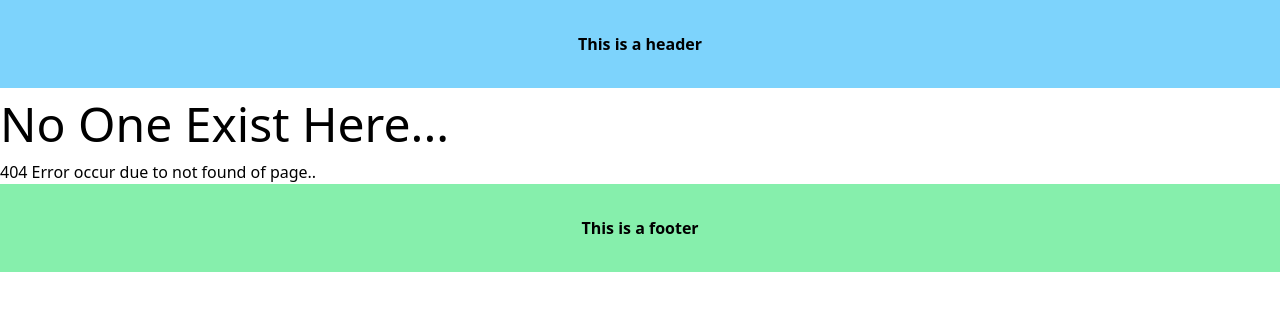
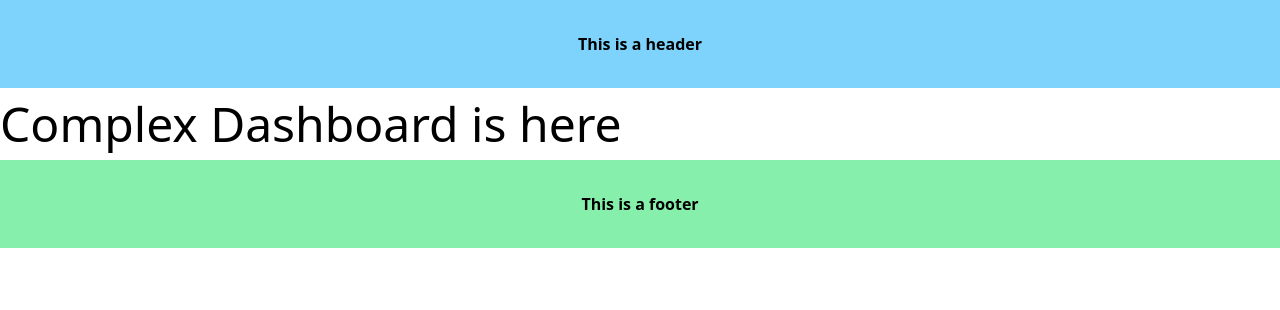
Before and after one commit to HamzaShabir0786/NEXT_JS, a Next.js app: page /complex-dashboard in a window 1280 px wide. Before the commit this address had no page. Shown: the top 310 px of the page. Built offline with nearby package versions, Linux system fonts and the light colour scheme.

Commit message:
next js notes

```diff
--- a/src/app/blog/loading.tsx
+++ b/src/app/blog/loading.tsx
@@ -1,6 +1,6 @@
 
 
-// Loading.tsx also special file such as layout, not-found, template, error .
+// Loading.tsx is also a special file such as layout, not-found, template, error .
 
 export default function Loading() {
   return <h1>Loading...</h1>;
--- /dev/null
+++ b/src/app/complex-dashboard/layout.tsx
@@ -0,0 +1,7 @@
+export default function DashboardLayout({children}:{children:React.ReactNode}){
+return(
+    <>
+    <div>{children}</div>
+    </>
+)
+}
--- /dev/null
+++ b/src/app/complex-dashboard/page.tsx
@@ -0,0 +1,3 @@
+export default function ComplexDashboardPage() {
+  return <h1>Complex Dashboard is here</h1>;
+}
--- a/src/app/order-product/page.tsx
+++ b/src/app/order-product/page.tsx
@@ -7,6 +7,10 @@ export default function OrderProduct() {
   const handleClick = () => {
     console.log("placing your order");
     router.push("/");
+    // router.back();
+    // router.forward();
+    // router.refresh();
+    // router.replace();
   };
   return (
     <>
```
